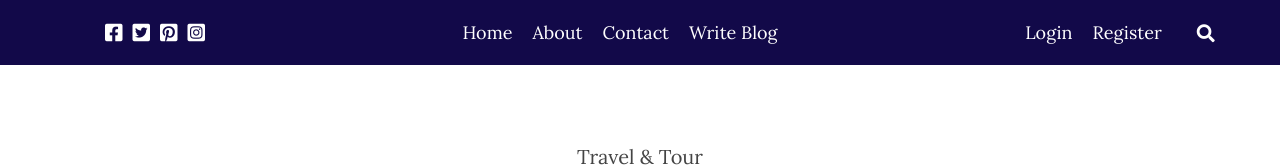
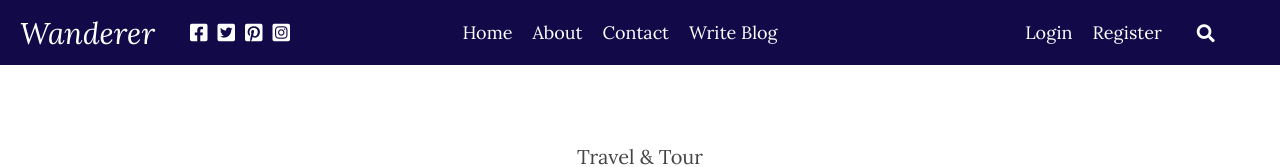
Before and after one commit to prabodhani1234/MARN_Stack_Blog_App, a React (Create React App) app in the folder Frontend/: page / in a window 1280 px wide. Shown: the top 167 px of the page. Built offline with nearby package versions, Linux system fonts and the light colour scheme; no server answers.

Commit message:
add name for the website

```diff
--- a/Frontend/src/components/topbar/TopBar.jsx
+++ b/Frontend/src/components/topbar/TopBar.jsx
@@ -14,6 +14,7 @@ export default function TopBar() {
   return (
     <div className="top">
       <div className="topLeft">
+        <i className="mainName">Wanderer</i>
         <i className="topIcon fab fa-facebook-square"></i>
         <i className="topIcon fab fa-twitter-square"></i>
         <i className="topIcon fab fa-pinterest-square"></i>
--- a/Frontend/src/components/topbar/topbar.css
+++ b/Frontend/src/components/topbar/topbar.css
@@ -21,7 +21,11 @@
 .topCenter {
   flex: 6;
 }
-
+.mainName{
+  font-size: 30px;
+  margin-right: 35px;
+  color: rgb(255, 255, 255);
+}
 .topIcon {
   font-size: 20px;
   margin-right: 10px;
```
